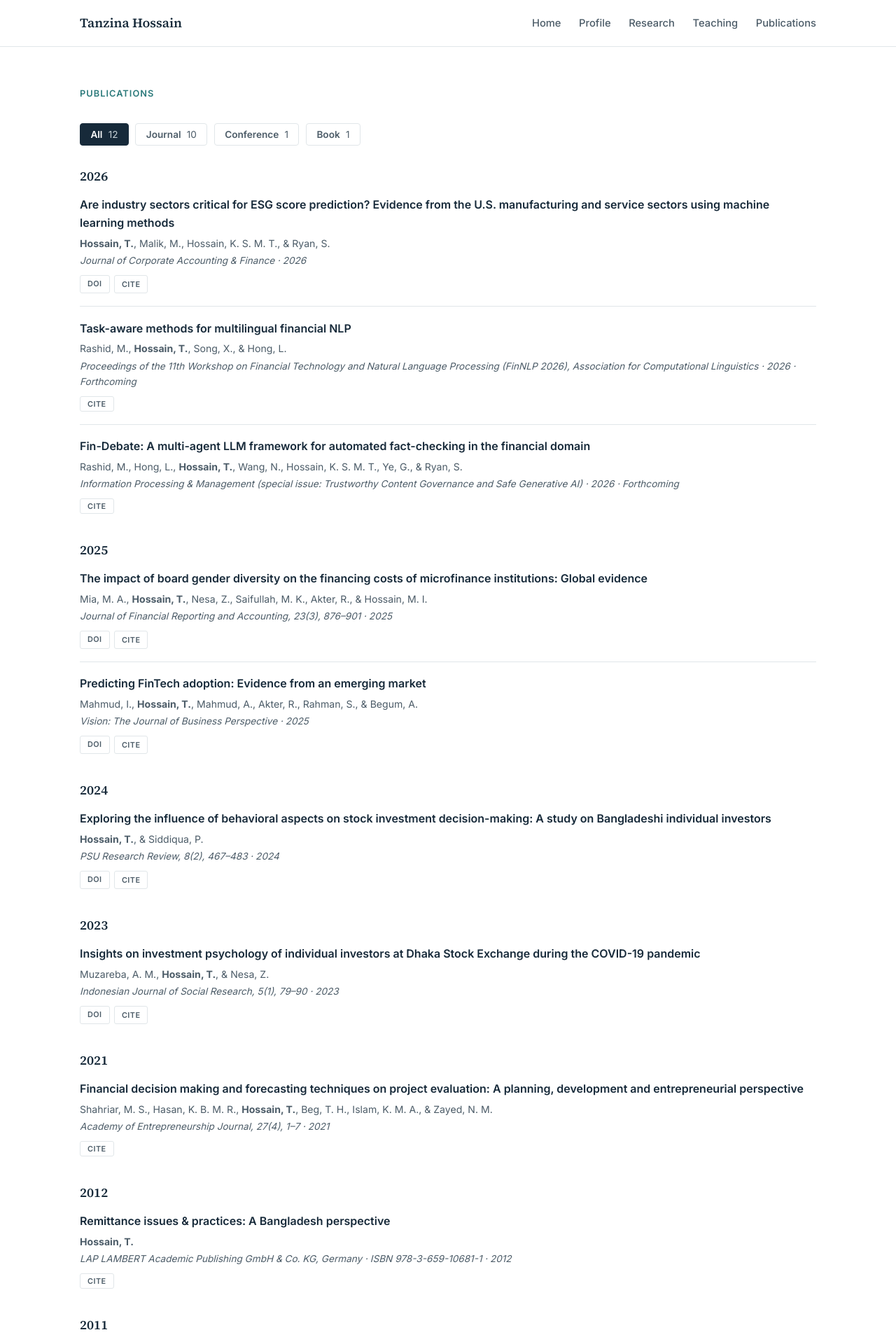
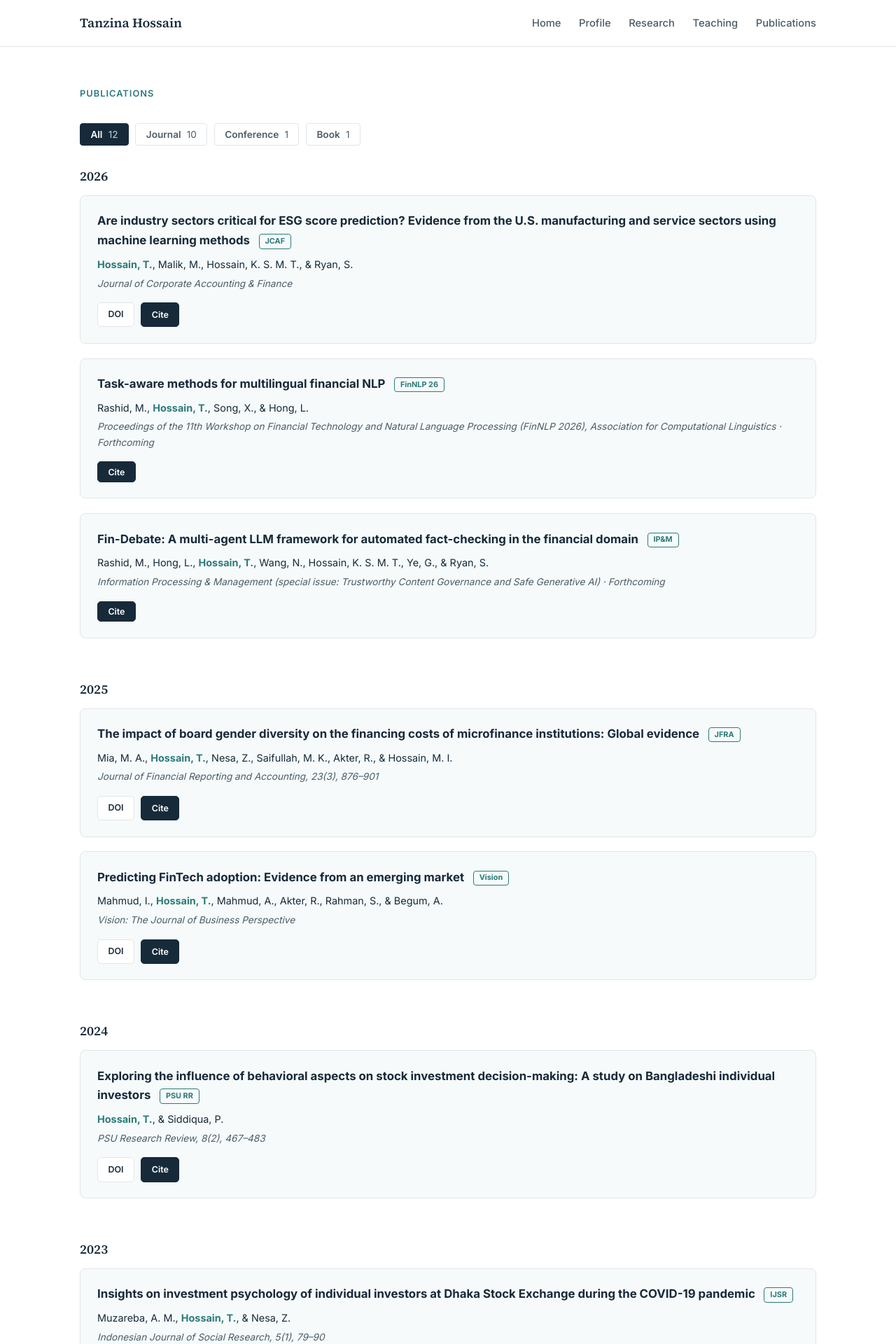
Before and after one commit to tanzinahossain/tanzinahossain.github.io, a Jekyll site: the page built from publications/index.html, in a window 1280 px wide. Shown: the top 1920 px of the page at 70% size. Built offline with Jekyll 4.4.1, drawn with Linux system fonts in a browser that asks for light colours; some of the changed text lies outside the part shown.

Commit message:
Redesign publication entries as cards with venue badge, DOI/Cite buttons, and tabbed APA/BibTeX citation panel with single Copy button
Co-Authored-By: Claude Sonnet 5 <noreply@anthropic.com>

```diff
--- a/_data/publications.yml
+++ b/_data/publications.yml
@@ -7,6 +7,7 @@
   year: 2026
   status: Forthcoming
   type: journal
+  abbr: "IP&M"
   doi:
   tags: [nlp, ml, analytics]
   apa: "Rashid, M., Hong, L., Hossain, T., Wang, N., Hossain, K. S. M. T., Ye, G., &amp; Ryan, S. (2026). Fin-Debate: A multi-agent LLM framework for automated fact-checking in the financial domain. Information Processing &amp; Management."
@@ -26,6 +27,7 @@
   year: 2026
   status: Forthcoming
   type: conference
+  abbr: "FinNLP 26"
   doi:
   tags: [nlp, ml, analytics]
   apa: "Rashid, M., Hossain, T., Song, X., &amp; Hong, L. (2026). Task-aware methods for multilingual financial NLP. Proceedings of the 11th Workshop on Financial Technology and Natural Language Processing (FinNLP 2026), Association for Computational Linguistics."
@@ -45,6 +47,7 @@
   year: 2026
   status: Published
   type: journal
+  abbr: "JCAF"
   doi: "10.1002/jcaf.70052"
   tags: [esg, ml, finance, analytics]
   apa: "Hossain, T., Malik, M., Hossain, K. S. M. T., &amp; Ryan, S. (2026). Are industry sectors critical for ESG score prediction? Evidence from the U.S. manufacturing and service sectors using machine learning methods. Journal of Corporate Accounting &amp; Finance. https://doi.org/10.1002/jcaf.70052"
@@ -64,6 +67,7 @@
   year: 2025
   status: Published
   type: journal
+  abbr: "Vision"
   doi: "10.1177/09722629251352696"
   tags: [fintech, finance, analytics]
   apa: "Mahmud, I., Hossain, T., Mahmud, A., Akter, R., Rahman, S., &amp; Begum, A. (2025). Predicting FinTech adoption: Evidence from an emerging market. Vision: The Journal of Business Perspective. https://doi.org/10.1177/09722629251352696"
@@ -83,6 +87,7 @@
   year: 2025
   status: Published
   type: journal
+  abbr: "JFRA"
   doi: "10.1108/JFRA-04-2022-0125"
   tags: [finance, accounting]
   apa: "Mia, M. A., Hossain, T., Nesa, Z., Saifullah, M. K., Akter, R., &amp; Hossain, M. I. (2025). The impact of board gender diversity on the financing costs of microfinance institutions: Global evidence. Journal of Financial Reporting and Accounting, 23(3), 876–901. https://doi.org/10.1108/JFRA-04-2022-0125"
@@ -102,6 +107,7 @@
   year: 2024
   status: Published
   type: journal
+  abbr: "PSU RR"
   doi: "10.1108/PRR-10-2021-0054"
   tags: [finance]
   apa: "Hossain, T., &amp; Siddiqua, P. (2024). Exploring the influence of behavioral aspects on stock investment decision-making: A study on Bangladeshi individual investors. PSU Research Review, 8(2), 467–483. https://doi.org/10.1108/PRR-10-2021-0054"
@@ -121,6 +127,7 @@
   year: 2023
   status: Published
   type: journal
+  abbr: "IJSR"
   doi: "10.30997/ijsr.v5i1.244"
   tags: [finance]
   apa: "Muzareba, A. M., Hossain, T., &amp; Nesa, Z. (2023). Insights on investment psychology of individual investors at Dhaka Stock Exchange during the COVID-19 pandemic. Indonesian Journal of Social Research, 5(1), 79–90. https://doi.org/10.30997/ijsr.v5i1.244"
@@ -140,6 +147,7 @@
   year: 2021
   status: Published
   type: journal
+  abbr: "AEJ"
   doi:
   tags: [finance]
   apa: "Shahriar, M. S., Hasan, K. B. M. R., Hossain, T., Beg, T. H., Islam, K. M. A., &amp; Zayed, N. M. (2021). Financial decision making and forecasting techniques on project evaluation: A planning, development and entrepreneurial perspective. Academy of Entrepreneurship Journal, 27(4), 1–7."
@@ -158,6 +166,7 @@
   year: 2011
   status: Published
   type: journal
+  abbr: "JFB"
   doi:
   tags: [finance]
   apa: "Hossain, T., &amp; Nesa, Z. (2011). Performance evaluation of mutual funds in Bangladesh. Journal of Finance and Banking, 9(1), 157–176."
@@ -176,6 +185,7 @@
   year: 2010
   status: Published
   type: journal
+  abbr: "JBFS"
   doi:
   tags: [finance]
   apa: "Hossain, T. (2010). Islamic credit card: A prospective in Islamic banking in Bangladesh. Journal of Banking &amp; Financial Services, 4(1–2)."
@@ -194,6 +204,7 @@
   year: 2008
   status: Published
   type: journal
+  abbr: "DIU JBE"
   doi:
   tags: [finance]
   apa: "Hossain, T. (2008). Does categorization influence price behavior of shares? A study on Dhaka Stock Exchange. DIU Journal of Business and Economics, 3(1)."
@@ -212,6 +223,7 @@
   year: 2012
   status: Book
   type: book
+  abbr: "Book"
   doi:
   tags: [finance]
   apa: "Hossain, T. (2012). Remittance issues &amp; practices: A Bangladesh perspective. LAP LAMBERT Academic Publishing GmbH &amp; Co. KG, Germany."
--- a/_includes/pub-item.html
+++ b/_includes/pub-item.html
@@ -1,24 +1,33 @@
 {% comment %}
-  Renders one publication list row with a Cite toggle (APA + BibTeX, each
-  with a Copy button), matching the old design. Usage:
-  {% include pub-item.html pub=item %}
+  Renders one publication as a card: title + venue badge, authors, italic
+  venue line, DOI + Cite buttons, and a tabbed APA/BibTeX citation panel
+  with one Copy button. Usage: {% include pub-item.html pub=item %}
 {% endcomment %}
-<div class="pub-item" data-type="{{ include.pub.type }}">
-  <div class="pt">{{ include.pub.title }}</div>
+{% assign pid = include.pub.id %}
+<div class="pub-card" data-type="{{ include.pub.type }}">
+  <div class="pub-card-title">
+    <span class="pt">{{ include.pub.title }}</span>
+    {% if include.pub.abbr %}<span class="badge">{{ include.pub.abbr }}</span>{% endif %}
+  </div>
   <div class="pa">{{ include.pub.authors }}</div>
-  <div class="pv">{{ include.pub.venue }}{% if include.pub.year %} · {{ include.pub.year }}{% endif %}{% if include.pub.status == "Forthcoming" %} · Forthcoming{% endif %}</div>
+  <div class="pv">{{ include.pub.venue }}{% if include.pub.status == "Forthcoming" %} · Forthcoming{% endif %}</div>
+
   <div class="chips">
-    {% if include.pub.doi %}<a class="chip" href="https://doi.org/{{ include.pub.doi }}" target="_blank" rel="noopener">DOI</a>{% endif %}
-    <button class="chip" type="button" data-cite-toggle="cite-{{ include.pub.id }}">Cite</button>
+    {% if include.pub.doi %}<a class="chip-outline" href="https://doi.org/{{ include.pub.doi }}" target="_blank" rel="noopener">DOI</a>{% endif %}
+    <button class="chip-solid" type="button" data-cite-toggle="cite-{{ pid }}">Cite</button>
   </div>
-  <div class="citebox" id="cite-{{ include.pub.id }}" hidden>
-    <div class="citeblock">
-      <div class="citehead"><span>APA</span><button class="chip" type="button" data-copy="apa-{{ include.pub.id }}">Copy</button></div>
-      <pre id="apa-{{ include.pub.id }}">{{ include.pub.apa }}</pre>
+
+  <div class="citebox" id="cite-{{ pid }}" hidden>
+    <div class="cite-tabs">
+      <div class="cite-tab-group">
+        <button class="cite-tab active" type="button" data-cite-tab="apa-{{ pid }}">APA</button>
+        <button class="cite-tab" type="button" data-cite-tab="bib-{{ pid }}">BibTeX</button>
+      </div>
+      <button class="cite-copy" type="button" data-copy-active="cite-{{ pid }}">Copy</button>
     </div>
-    <div class="citeblock">
-      <div class="citehead"><span>BibTeX</span><button class="chip" type="button" data-copy="bib-{{ include.pub.id }}">Copy</button></div>
-      <pre id="bib-{{ include.pub.id }}">{{ include.pub.bibtex }}</pre>
+    <div class="cite-content">
+      <pre id="apa-{{ pid }}" class="cite-format">{{ include.pub.apa }}</pre>
+      <pre id="bib-{{ pid }}" class="cite-format" hidden>{{ include.pub.bibtex }}</pre>
     </div>
   </div>
 </div>
--- a/assets/css/style.css
+++ b/assets/css/style.css
@@ -111,7 +111,7 @@ h1{margin-bottom:.3rem}
 .pub-filter-btn.active{background:var(--navy); border-color:var(--navy); color:var(--white)}
 .pub-filter-btn.active span{color:#C9D3D9}
 .pub-year{color:var(--navy); font-size:1.15rem; margin-bottom:1rem}
-.pub-list{display:flex; flex-direction:column; gap:1.1rem}
+.pub-list{display:flex; flex-direction:column}
 .pub-item{border-bottom:1px solid var(--border); padding-bottom:1.1rem}
 .pub-item:last-child{border-bottom:0; padding-bottom:0}
 .pt{font-weight:600; margin-bottom:.25rem}
@@ -120,21 +120,35 @@ h1{margin-bottom:.3rem}
 .plinks{margin-top:.4rem; font-size:.82rem}
 .plinks a{margin-right:1rem}
 
+/* ===== Publication cards ===== */
+.pub-card{border:1px solid var(--border); background:rgba(44,122,123,.04); border-radius:8px; padding:1.4rem 1.5rem; margin-bottom:1.3rem}
+.pub-card-title{margin-bottom:.5rem}
+.pub-card .pt{font-size:1.05rem; font-weight:700; color:var(--navy)}
+.pub-card .badge{display:inline-block; margin-left:.5rem; font-size:.68rem; font-weight:700; color:var(--teal); border:1px solid var(--teal); border-radius:4px; padding:.05rem .5rem; vertical-align:middle; white-space:nowrap}
+.pub-card .pa{color:var(--navy); font-size:.9rem}
+.pub-card .pa strong{color:var(--teal)}
+.pub-card .pv{margin-top:.25rem; font-style:italic; color:var(--text-muted); font-size:.85rem}
+
 /* ===== Citation chips and expandable Cite box ===== */
-.chips{display:flex; flex-wrap:wrap; gap:.4rem; margin-top:.6rem}
-.chip{
-  font-family:var(--sans); font-size:.68rem; font-weight:600; letter-spacing:.04em; text-transform:uppercase;
-  border:1px solid var(--border); background:none; color:var(--text-muted);
-  padding:3px 10px; cursor:pointer; text-decoration:none; transition:all .2s; display:inline-block; border-radius:3px;
+.chips{display:flex; flex-wrap:wrap; gap:.6rem; margin-top:1rem}
+.chip-outline, .chip-solid{
+  font-family:var(--sans); font-size:.78rem; font-weight:600;
+  padding:.4rem .9rem; cursor:pointer; text-decoration:none; display:inline-flex; align-items:center; gap:.4rem;
+  border-radius:5px; border:1px solid;
 }
-.chip:hover{border-color:var(--teal); color:var(--teal); background:rgba(44,122,123,.06); text-decoration:none}
-.chip.open{border-color:var(--teal); color:var(--teal); background:rgba(44,122,123,.06)}
-.citebox{margin-top:.7rem; border:1px solid var(--border); background:var(--gray)}
-.citeblock{padding:.7rem .8rem; border-bottom:1px solid var(--border)}
-.citeblock:last-child{border-bottom:0}
-.citehead{display:flex; align-items:center; justify-content:space-between; gap:.75rem; margin-bottom:.4rem}
-.citehead span{font-size:.65rem; font-weight:700; text-transform:uppercase; letter-spacing:.1em; color:var(--teal)}
-.citebox pre{margin:0; font-family:monospace; font-size:.72rem; line-height:1.6; white-space:pre-wrap; word-break:break-word; color:var(--text-muted)}
+.chip-outline{background:var(--white); color:var(--navy); border-color:var(--border)}
+.chip-outline:hover{border-color:var(--navy); text-decoration:none}
+.chip-solid{background:var(--navy); color:var(--white); border-color:var(--navy)}
+.chip-solid:hover{background:var(--blue); border-color:var(--blue)}
+
+.citebox{margin-top:1rem; border:1px solid var(--border); background:var(--white); border-radius:6px; padding:1rem}
+.cite-tabs{display:flex; align-items:center; justify-content:space-between; gap:.75rem; margin-bottom:.8rem}
+.cite-tab-group{display:flex; gap:.5rem}
+.cite-tab{font-size:.68rem; font-weight:700; text-transform:uppercase; letter-spacing:.06em; border:1px solid var(--border); background:var(--white); color:var(--text-muted); border-radius:4px; padding:.3rem .8rem; cursor:pointer}
+.cite-tab.active{background:var(--navy); border-color:var(--navy); color:var(--white)}
+.cite-copy{font-size:.68rem; font-weight:700; text-transform:uppercase; letter-spacing:.06em; border:1px solid var(--border); background:var(--white); color:var(--navy); border-radius:4px; padding:.3rem .8rem; cursor:pointer}
+.cite-copy:hover{border-color:var(--teal); color:var(--teal)}
+.cite-content pre{margin:0; font-family:monospace; font-size:.78rem; line-height:1.6; white-space:pre-wrap; word-break:break-word; color:var(--text-muted); background:var(--gray); padding:.8rem; border-radius:4px}
 [hidden]{display:none !important}
 
 /* ===== Footer ===== */
--- a/publications/index.html
+++ b/publications/index.html
@@ -35,7 +35,7 @@ description: Full publication record — journal articles, forthcoming work, and
 <script>
 (function(){
   var btns = document.querySelectorAll(".pub-filter-btn");
-  var items = document.querySelectorAll(".pub-item");
+  var items = document.querySelectorAll(".pub-card");
   var years = document.querySelectorAll(".pub-year");
   function applyFilter(f){
     items.forEach(function(el){
@@ -43,7 +43,7 @@ description: Full publication record — journal articles, forthcoming work, and
     });
     years.forEach(function(y){
       var list = y.nextElementSibling;
-      var anyVisible = list && Array.prototype.some.call(list.querySelectorAll(".pub-item"), function(el){ return !el.hidden; });
+      var anyVisible = list && Array.prototype.some.call(list.querySelectorAll(".pub-card"), function(el){ return !el.hidden; });
       y.hidden = !anyVisible;
       if(list) list.hidden = !anyVisible;
     });
```
Also changed, not shown: _layouts/default.html (+27 -1 lines).
